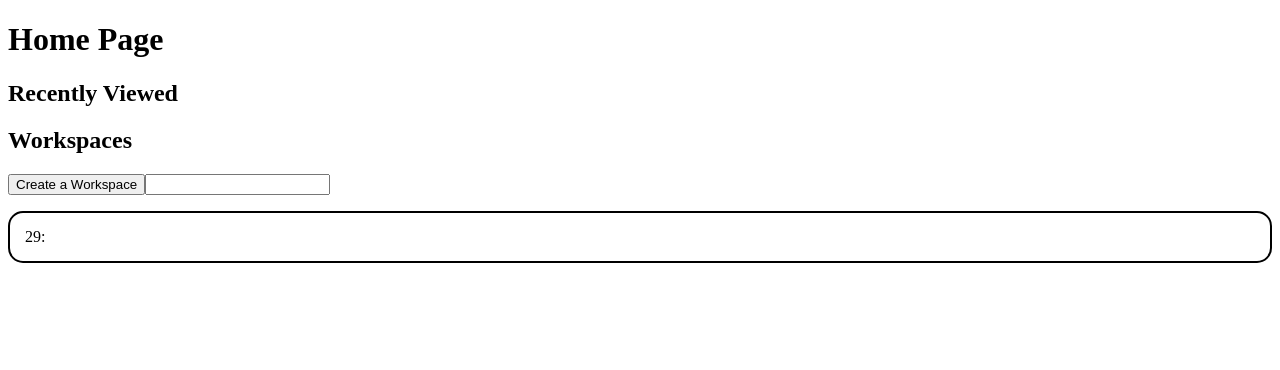
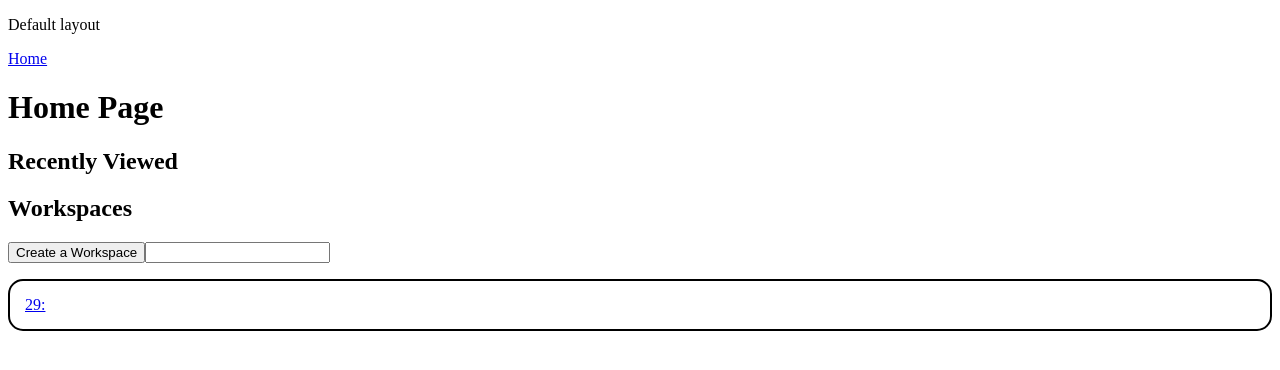
Before and after one commit to KamilWawrzynczuk/nuxt3-trello, a Nuxt app: page / in a window 1280 px wide. Both pictures are taken after a click on the button "Create a Workspace". Shown: the top 370 px of the page. Built offline with nearby package versions, Linux system fonts and the light colour scheme.

Commit message:
feature: add default layout

```diff
--- /dev/null
+++ b/layouts/default.vue
@@ -0,0 +1,17 @@
+<template lang="">
+    <div>
+        <p>Default layout </p>
+        <nav>
+             <nuxt-link :to="`/`">Home</nuxt-link>
+        </nav>
+        <slot />
+    </div>
+</template>
+<script>
+export default {
+
+}
+</script>
+<style lang="">
+
+</style>
--- a/pages/index.vue
+++ b/pages/index.vue
@@ -1,16 +1,9 @@
 
-<script lang='ts' setup>
+<script setup>
 import { ref } from 'vue'
+import { workspaceList } from '../store/global.js'
 
-type Workspace = {
-    id: Number,
-    name: String,
-}
-
-const newWorkspaceName = ref('')
-
-const workspaceList = ref(<Workspace[]>[])
-
+const newWorkspaceName = ref(' ')
 const createWorkspace = () => {
     const randomId = Math.floor(Math.random() * 100)
 
@@ -21,21 +14,25 @@ const createWorkspace = () => {
 
     newWorkspaceName.value= ''
 }
-
 </script>
 
-
 <template>
+    <div>
          <h1>Home Page</h1>
         <h2>Recently Viewed</h2>
         <h2>Workspaces</h2>
         <button @click="createWorkspace()">Create a Workspace</button>
         <input type="text" v-model="newWorkspaceName" @keyup.enter="createWorkspace()">
         <ul class="workspace-list">
+
             <li v-for="workspace in workspaceList" :key="workspace.id" class="workspace-card">
+            <nuxt-link :to="`/workspace/${workspace.id}`">
                 {{ workspace.id }}: {{ workspace.name }}
+            </nuxt-link>
             </li>
         </ul>
+    </div>
+
 </template>
 
 <style>
--- /dev/null
+++ b/pages/workspace/[id].vue
@@ -0,0 +1,22 @@
+
+
+
+<script setup>
+
+import { useRoute } from 'vue-router'
+import { workspaceList } from '../../store/global.js'
+const route = useRoute();
+
+console.log(workspaceList.value)
+</script>
+
+
+<template>
+
+  <h1>Workspace {{ route.params.id }}</h1>
+
+</template>
+
+<style>
+
+</style>
--- /dev/null
+++ b/pages/workspace/index.vue
@@ -0,0 +1,11 @@
+<template>
+    <div>
+        Test
+    </div>
+</template>
+
+<script>
+</script>
+<style>
+
+</style>
--- /dev/null
+++ b/store/global.js
@@ -0,0 +1,3 @@
+import { ref } from "vue"
+
+export const workspaceList = ref([])
```
Lines whose indentation alone changed are shown as unchanged.
